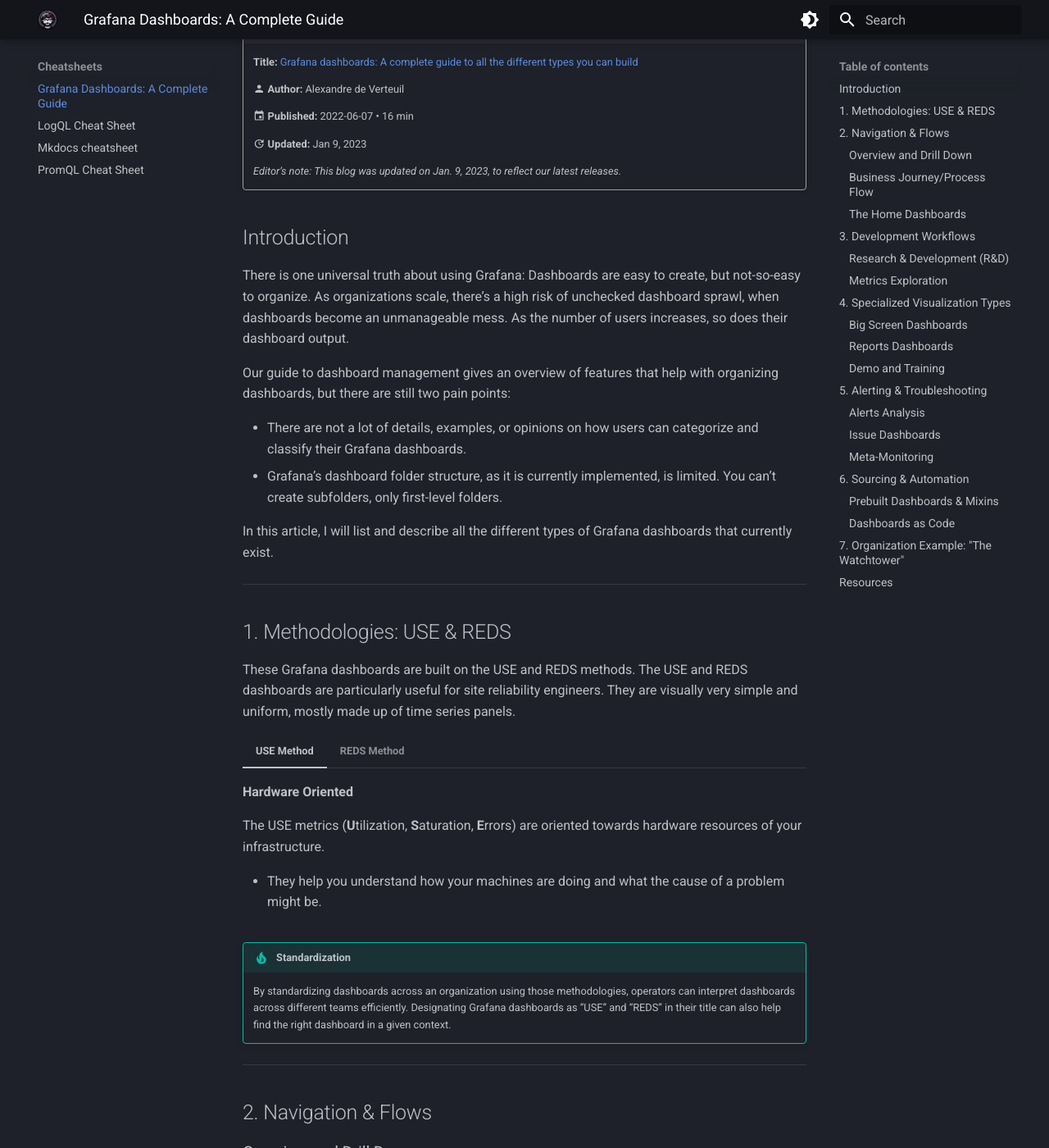
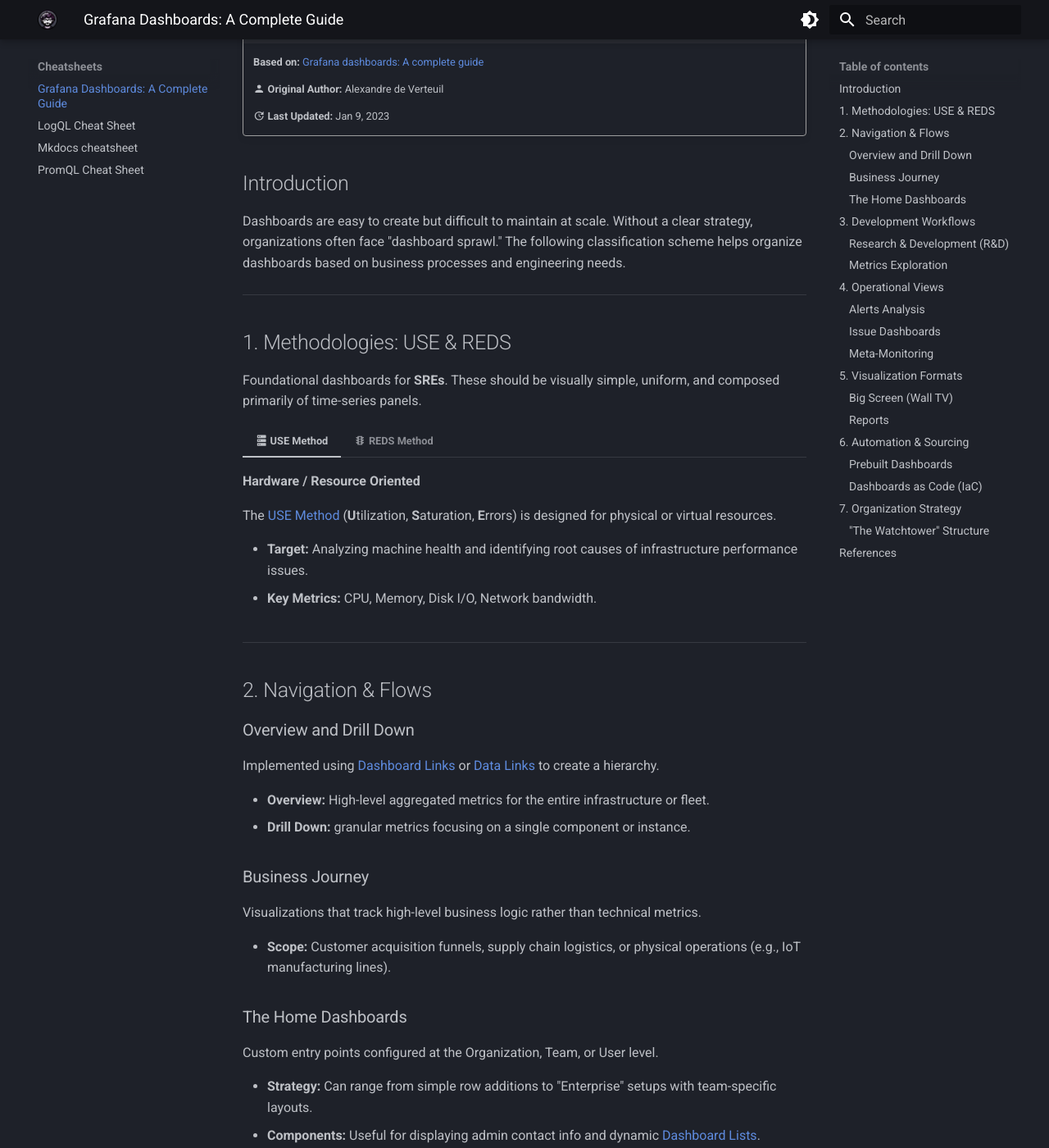
Before and after one commit to m0r4a/quick-references, an MkDocs documentation site: the page built from docs/cheatsheets/grafana_dashboards.md, in a window 1280 px wide and 1400 px high, scrolled down 212 px. Shown: the whole window at 82% size. Built offline with MkDocs 1.6.1 and Material for MkDocs 9.7.7, drawn with Linux system fonts in a browser that asks for light colours; some of the changed text lies outside the part shown.

Commit message:
Update article thing

````diff
--- a/docs/cheatsheets/grafana_dashboards.md
+++ b/docs/cheatsheets/grafana_dashboards.md
@@ -1,56 +1,39 @@
 # Grafana Dashboards: A Complete Guide
 
-!!! quote "Article Metadata"
-    **Title:** [Grafana dashboards: A complete guide to all the different types you can build](https://grafana.com/blog/grafana-dashboards-a-complete-guide-to-all-the-different-types-you-can-build/?pg=webinar-getting-started-with-grafana-dashboard-design-amer&plcmt=related-content-1)
+!!! quote "Source Reference"
+    **Based on:** [Grafana dashboards: A complete guide](https://grafana.com/blog/grafana-dashboards-a-complete-guide-to-all-the-different-types-you-can-build/)
 
-    :material-account: **Author:** Alexandre de Verteuil
+    :material-account: **Original Author:** Alexandre de Verteuil
 
-    :material-calendar: **Published:** 2022-06-07 • 16 min
-
-    :material-update: **Updated:** Jan 9, 2023
-
-    *Editor’s note: This blog was updated on Jan. 9, 2023, to reflect our latest releases.*
+    :material-update: **Last Updated:** Jan 9, 2023
 
 ## Introduction
 
-There is one universal truth about using Grafana: Dashboards are easy to create, but not-so-easy to organize.
-As organizations scale, there’s a high risk of unchecked dashboard sprawl, when dashboards become an unmanageable mess.
-As the number of users increases, so does their dashboard output.
-
-Our guide to dashboard management gives an overview of features that help with organizing dashboards, but there are still two pain points:
-
-* There are not a lot of details, examples, or opinions on how users can categorize and classify their Grafana dashboards.
-* Grafana’s dashboard folder structure, as it is currently implemented, is limited. You can’t create subfolders, only first-level folders.
-
-In this article, I will list and describe all the different types of Grafana dashboards that currently exist.
+Dashboards are easy to create but difficult to maintain at scale. Without a clear strategy, organizations often face "dashboard sprawl." The following classification scheme helps organize dashboards based on business processes and engineering needs.
 
 ---
 
 ## 1. Methodologies: USE & REDS
 
-These Grafana dashboards are built on the USE and REDS methods.
-The USE and REDS dashboards are particularly useful for site reliability engineers.
-They are visually very simple and uniform, mostly made up of time series panels.
+Foundational dashboards for **SREs**. These should be visually simple, uniform, and composed primarily of time-series panels.
 
-=== "USE Method"
+=== ":material-server: USE Method"
 
-    **Hardware Oriented**
+    **Hardware / Resource Oriented**
 
-    The USE metrics (**U**tilization, **S**aturation, **E**rrors) are oriented towards hardware resources of your infrastructure.
+    The [USE Method](http://www.brendangregg.com/usemethod.html) (**U**tilization, **S**aturation, **E**rrors) is designed for physical or virtual resources.
 
-    * They help you understand how your machines are doing and what the cause of a problem might be.
+    * **Target:** Analyzing machine health and identifying root causes of infrastructure performance issues.
+    * **Key Metrics:** CPU, Memory, Disk I/O, Network bandwidth.
 
-=== "REDS Method"
+=== ":material-traffic-light: REDS Method"
 
-    **Service Oriented**
+    **Service / User Oriented**
 
-    The REDS metrics (**R**equests, **E**rrors, **D**uration, **S**aturation — also known as the Four Golden Signals) are service-oriented, and they are also likely the ones you will want to alert on.
+    The REDS metrics (**R**equests, **E**rrors, **D**uration, **S**aturation) derive from the [Four Golden Signals](https://sre.google/sre-book/monitoring-distributed-systems/).
 
-    * REDS dashboards tell you how your services are performing and are a good proxy for your users’ experience.
-
-!!! tip "Standardization"
-    By standardizing dashboards across an organization using those methodologies, operators can interpret dashboards across different teams efficiently.
-    Designating Grafana dashboards as “USE” and “REDS” in their title can also help find the right dashboard in a given context.
+    * **Target:** Microservices and API endpoints.
+    * **Usage:** Primary candidates for alerting; these metrics serve as a proxy for the actual user experience.
 
 ---
 
@@ -58,38 +41,23 @@
 
 ### Overview and Drill Down
 
-In Grafana, drill downs from aggregated views to detailed views are implemented by linking between different Grafana dashboards.
+Implemented using [Dashboard Links](https://grafana.com/docs/grafana/latest/dashboards/build-dashboards/manage-links/) or [Data Links](https://grafana.com/docs/grafana/latest/panels-visualizations/configure-data-links/) to create a hierarchy.
 
-* **Overview Dashboard:** Displays aggregated metrics for an entire infrastructure or service.
-* **Detailed Dashboard:** Shows more detailed metrics about a subset of an infrastructure or a single component instance.
+* **Overview:** High-level aggregated metrics for the entire infrastructure or fleet.
+* **Drill Down:** granular metrics focusing on a single component or instance.
 
-*Implementation:* This is usually implemented using dashboard links, data links, and URL variables.
+### Business Journey
 
-### Business Journey/Process Flow
+Visualizations that track high-level business logic rather than technical metrics.
 
-Thousands of businesses use Grafana dashboards to visualize their customer acquisition flows, supply chains, and operations.
-
-*Examples:*
-
-* Manufacturing plant efficiency.
-* Visualizing CAN IoT data to monitor vehicles and machinery.
-* Supporting sustainability.
+* **Scope:** Customer acquisition funnels, supply chain logistics, or physical operations (e.g., IoT manufacturing lines).
 
 ### The Home Dashboards
 
-You can easily customize the home dashboard in Grafana to provide orientation to your users.
-The home dashboard can be set at the Organization level, the Team level, or the User level in Grafana.
+Custom entry points configured at the Organization, Team, or User level.
 
-There are three approaches to home dashboards:
-
-1.  **The Light Approach:** Keep the original content, but add a row at the top with your own dashboard lists.
-2.  **The Heavy Approach:** Build an entirely custom home dashboard.
-3.  **The Enterprise Approach:** Build a custom home dashboard for each team.
-
-**What to put on a home dashboard:**
-
-* Information in a text panel explaining who is managing this Grafana instance, what is monitored here, who to contact for help.
-* Dashboard list panels managed dynamically using tags.
+* **Strategy:** Can range from simple row additions to "Enterprise" setups with team-specific layouts.
+* **Components:** Useful for displaying admin contact info and dynamic [Dashboard Lists](https://grafana.com/docs/grafana/latest/panels-visualizations/visualizations/dashboard-list/).
 
 ---
 
@@ -97,77 +65,44 @@
 
 ### Research & Development (R&D)
 
-Dashboard development is an iterative process. Users should have a place to save their test and work-in-progress dashboards.
+Sandboxes for iterative dashboard design and "work-in-progress" (WIP).
 
-* **Organization:** Folders with the user’s or team’s name can help organize those unfinished Grafana dashboards — for example “AIOps drafts” or “SRE R&D” or “Cloud Platform WIP”.
-
-* **Tagging:** R&D dashboards should not have tags in common with production dashboards to avoid them appearing in dashboard lists and links.
+* **Organization:** Isolate in folders like `SRE R&D` or `AIOps Drafts`.
+* **Best Practice:** Avoid using production tags to prevent drafts from polluting global search results.
 
 ### Metrics Exploration
 
-When I’m not familiar with the metrics available for a system, I sometimes build a metrics exploration dashboard.
-Made of templated generic queries and repeated panels, these Grafana dashboards allow me to browse and discover useful metrics in a given data source.
+Abstract, reusable dashboards for browsing data when specific metric names are unknown.
 
-* **Purpose:** It answers questions like "I added a metrics scrape job for a system. What metrics are available?".
+**Design Pattern:** Use [Variables](https://grafana.com/docs/grafana/latest/dashboards/variables/) to select metric prefixes, with panels repeating automatically.
 
-* **Design:** This dashboard is as abstract and generic as possible. Variables provide a way to categorize and list metrics based on their prefix.
-
-**Example Layout:**
-Four panels repeat over each metric, aggregating values in four different ways:
+**PromQL Aggregation Templates:**
 
 ```promql
-# Average
+# 1. Average Value
 avg without (instance) ($metric)
 
-# Sum
+# 2. Total Sum
 sum without (instance) ($metric)
 
-# Average rates
+# 3. Average Per-Second Rates
 avg without (instance) (rate($metric[$__rate_interval]))
 
-# Rate totals
+# 4. Total Rate Sum
 sum without (instance) (rate($metric[$__rate_interval]))
 ```
 
 ---
 
-## 4. Specialized Visualization Types
-
-### Big Screen Dashboards
-
-These are dashboards designed to be displayed on a big screen in an open workspace.
-
-* **Visuals:** They are often made of stat, gauge, and bar gauge panels. They usually make use of value thresholds with color-coding as well.
-* **Intent:** One of the design intents for this kind of dashboard is to provide an instant emotional reading, not depth of detail.
-* **Content:** If the dashboard displays status or alert information, it will often specify *what* is broken, but not *why*.
-
-### Reports Dashboards
-
-*Note: Reporting is a Grafana Enterprise-only feature.*
-
-Similar to the big screen dashboards, a reports dashboard provides a quick overview, except the output media is a **PDF** attached to an email.
-
-* **Use Case:** To provide analysis and overviews to high-level executives who don’t typically log into Grafana in their day-to-day job.
-* **Design:** Dashboards used for monitoring don’t usually translate naturally to a PDF, so users will typically create dashboards specifically for reports and fine-tune the layout until it looks good on the PDF.
-
-### Demo and Training
-
-These Grafana dashboards are present all over the place here at Grafana Labs.
-They help us demonstrate the value of Grafana, and they are sources of inspiration, examples, and best practices.
-
-* **Data Sources:** They sometimes connect to the TestData data source plugin, or a data source with data generators that generate predictable metrics.
-
----
-
-## 5. Alerting & Troubleshooting
+## 4. Operational Views
 
 ### Alerts Analysis
 
-Here’s a perfect use case for the new state timeline panel released in Grafana 8.
-Prometheus generates a synthetic alerts metric which makes the history of alerts queryable.
+Visualizes the *history* and state of alerts, typically using the [State Timeline](https://grafana.com/docs/grafana/latest/panels-visualizations/visualizations/state-timeline/) panel.
 
-**Top Panel (State Timeline):**
-I crafted this PromQL expression to return 3 for my AlwaysFiring meta-alert, 2 for firing alerts, and 1 for pending alerts.
+**Visualizing Alert States (State Timeline):**
+
+Map states to integers for visualization (e.g., 3=Meta, 2=Firing, 1=Pending).
 
 ```promql
 max by (alertname,alertstate) (
@@ -179,8 +114,7 @@
 )
 ```
 
-**Bottom Panel (Status History):**
-This uses the "Yellow-Red (by value)" color scheme.
+**Counting Firing Alerts (Status History):**
 
 ```promql
 count by (alertname) (max_over_time(ALERTS{alertstate="firing"}[$__interval]))
@@ -188,64 +122,89 @@
 
 ### Issue Dashboards
 
-This is a type of Grafana dashboard created for investigating a specific issue.
-Their use is scoped to a limited time, after which they become obsolete or stale.
+Ephemeral dashboards created for specific incident investigations.
 
-* **Why not just Explore?** If it’s a hard-to-diagnose issue you have been chasing for weeks or months, there is a case for setting up a folder for such dashboards.
-* **Naming:** You may also add a timestamp or an issue number in the dashboard title.
+* **Lifecycle:** Temporary; should be archived or deleted after resolution.
+* **Naming Convention:** Include timestamp or Incident ID (e.g., `2023-10-Incident-Database-Lock`).
 
 ### Meta-Monitoring
 
-Meta-monitoring dashboards display metrics about your organization’s monitoring and observability stack.
-They’re saved in a separate folder because the audience is limited to the observability platform admins.
+Observability for the observability stack itself (:fontawesome-brands-linux: Prometheus, :material-text-search: Loki, :material-bell: Alertmanager).
 
-* **Metrics:** Grafana, Prometheus, the Grafana Agent, Pushgateway, Alertmanager, Grafana Loki, etc.
+* **Access:** Restricted to Platform Admins.
+* **Purpose:** Ensure the monitoring pipeline is healthy (e.g., scrape failures, rule evaluation times).
 
 ---
 
-## 6. Sourcing & Automation
+## 5. Visualization Formats
 
-### Prebuilt Dashboards & Mixins
+### Big Screen (Wall TV)
 
-There are Grafana dashboards made by other people and shared with the community.
+Optimized for open office displays or NOCs.
 
-* **Plugins:** Some Grafana data source plugins and Grafana Cloud integrations include prebuilt dashboards (e.g., Grafana Enterprise Metrics).
-* **Mixins:** Collections of Grafana dashboards, Prometheus alerts, and recording rules built from the collective experience of a system’s community. Example: Kubernetes mixin.
-* **Public Repository:** Shared dashboards will get you maybe 50% or 90% of the way to your desired visualizations, but rarely work 100% right out of the box.
+* **UX Design:** High contrast, large fonts, instant readability (Stat panels, Gauges).
+* **Focus:** Identifying *what* is broken immediately, rather than explaining *why*.
 
-### Dashboards as Code
+### Reports
 
-Dashboards can be generated from code and automatically published to Grafana.
+*Requires [Grafana Enterprise](https://grafana.com/products/enterprise/).*
 
-* **Tools:** `grafonnet-lib`, `grizzly`, Terraform provider.
-* **Provisioning:** This is a tooling-agnostic facility that allows you to keep dashboards’ source of truth outside of Grafana and to update them by dropping files on the server’s filesystem.
+Layouts designed for **PDF export** and email distribution to stakeholders.
+
+* **Constraints:** Must be tuned for static rendering; interactive elements do not translate well to print/PDF.
 
 ---
 
-## 7. Organization Example: "The Watchtower"
+## 6. Automation & Sourcing
 
-Here is how I organize dashboard folders in my Grafana instance:
+### Prebuilt Dashboards
 
-| Folder Name | Description |
-| :--- | :--- |
-| **Alexandre archive** | Graveyard of dashboards I no longer use but want to keep around in case I want to re-use some queries or visualizations. |
-| **Alexandre issues** | Dashboards created for investigating specific problems. Titles are prefixed with a “yyyy-mm-dd” formatted date. |
-| **Alexandre prod** | Dashboards I use regularly but that are not useful for my brother. |
-| **Alexandre R&D** | Dashboard drafts, work-in-progress, tests. |
-| **Meta-monitoring** | Grafana, Grafana Loki, Prometheus status, Metrics exploration. |
-| **General** | Production dashboards that are useful to both my brother and me. |
+* **Sources:** Community Plugins, Cloud Integrations, and [Mixins](https://monitoring.mixins.dev/) (Jsonnet bundles).
+* **Repository:** [Grafana Dashboards Public Repo](https://grafana.com/grafana/dashboards/).
+
+### Dashboards as Code (IaC)
+
+Managing dashboards via API or Terraform to ensure version control and reproducibility.
+
+**Automation Methods:**
+
+* **File Provisioning:** Placing JSON files in the server's provisioning directory (CI/CD friendly).
+* **HTTP API:** Scripted interactions.
+
+!!! info "API Reference"
+    Key endpoints for automation:
+
+    * :material-api: [Auth API](https://grafana.com/docs/grafana/latest/http_api/auth/)
+    * :material-api: [Dashboard API](https://grafana.com/docs/grafana/latest/http_api/dashboard/)
+    * :material-api: [Folder API](https://grafana.com/docs/grafana/latest/http_api/folder/)
+
+**Tooling:**
+
+* [Grafonnet](https://github.com/grafana/grafonnet-lib) (Jsonnet library)
+* [Grizzly](https://github.com/grafana/grizzly) (Dashboards as Code tool)
+* [Terraform Provider](https://registry.terraform.io/providers/grafana/grafana/latest/docs)
 
 ---
 
-## Resources
+## 7. Organization Strategy
 
-**Tools & Libs**
+### "The Watchtower" Structure
 
-* :material-github: [grafonnet-lib](https://github.com/grafana/grafonnet-lib)
-* :material-github: [grizzly](https://github.com/grafana/grizzly)
-* :material-terraform: [terraform-provider-grafana](https://github.com/grafana/terraform-provider-grafana)
+Recommended folder taxonomy for self-hosted instances to maintain order:
 
-**Documentation**
+| Folder | Purpose |
+| :--- | :--- |
+| **Archive** | Deprecated dashboards (kept for query recovery). |
+| **Issues** | Investigation dashboards (Prefix: `yyyy-mm-dd`). |
+| **User Prod** | Personal dashboards promoted to production use. |
+| **User R&D** | Personal drafts and experiments. |
+| **Meta-monitoring** | Stack health and Metrics Exploration. |
+| **General** | Shared, stable production dashboards. |
 
-* :material-file-document: [Grafana HTTP API](https://grafana.com/docs/grafana/latest/http_api/)
+---
+
+## References
+
 * :material-file-document: [Best practices for managing dashboards](https://grafana.com/docs/grafana/latest/dashboards/manage-dashboards/)
+* :material-folder: [Dashboard folders documentation](https://grafana.com/docs/grafana/latest/dashboards/manage-dashboards/#dashboard-folders)
+* :material-lock: [Permissions & Roles](https://grafana.com/docs/grafana/latest/administration/roles-and-permissions/)
````
